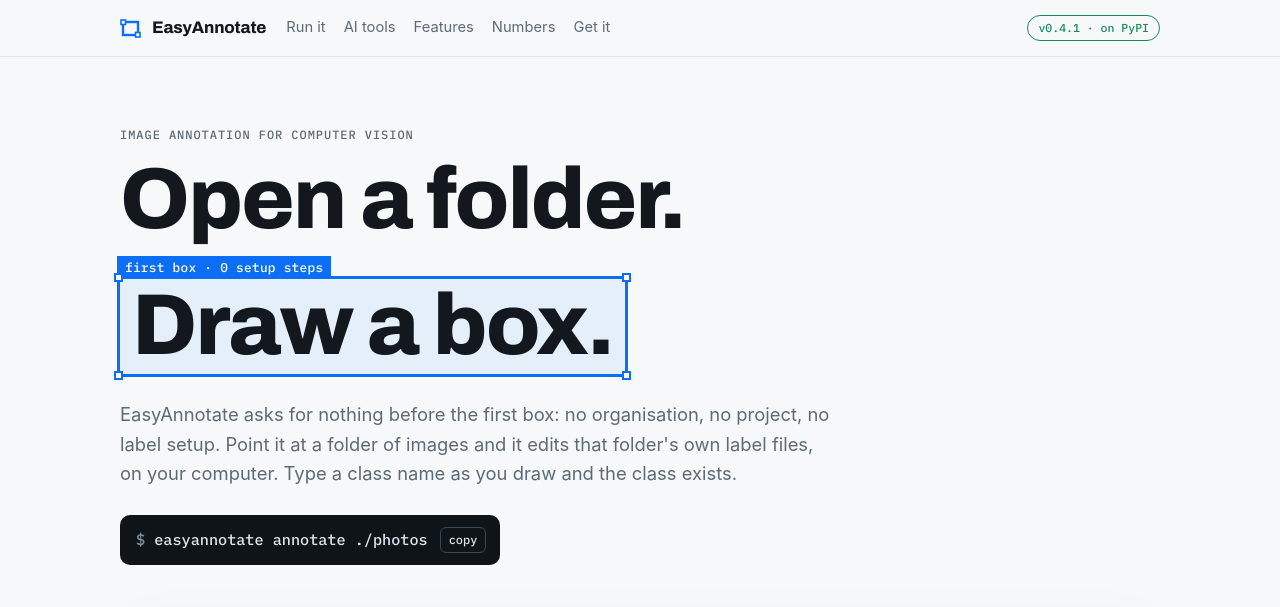
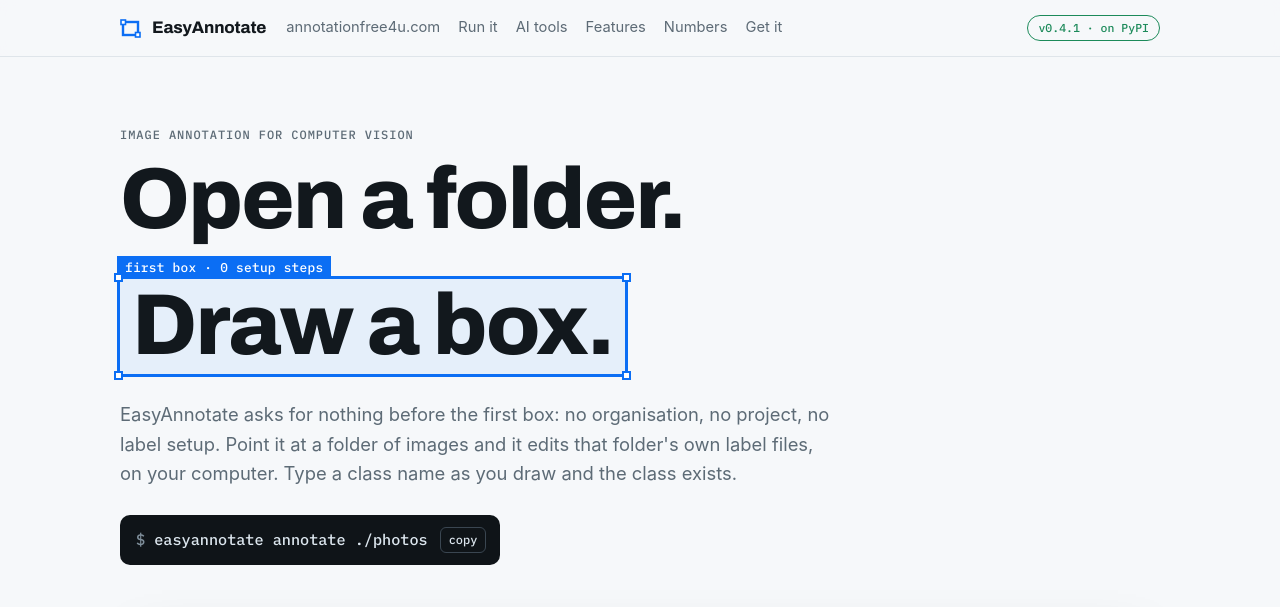
Before and after one commit to shivpratapsinghpanwar/EasyAnnotate, a plain HTML site: page site/index.html in a window 1280 px wide. Shown: the top 607 px of the page. Drawn offline with Linux system fonts and the light colour scheme.

Commit message:
Point the project's links at annotationfree4u.com
The repository, both packages and the showcase page named the GitHub Pages
address as the project's home. The site people should land on is
annotationfree4u.com: the README links to it, the packages list it as
Homepage from the next release, and the Pages site names it as its
canonical address and links to it.

```diff
--- a/site/index.html
+++ b/site/index.html
@@ -4,6 +4,7 @@
 <meta charset="utf-8">
 <meta name="viewport" content="width=device-width, initial-scale=1, viewport-fit=cover">
 <title>EasyAnnotate</title>
+<link rel="canonical" href="https://annotationfree4u.com/">
 <meta name="description" content="Image annotation for computer vision with nothing to set up: open a folder, draw a box, review model predictions hardest first, export a correct dataset.">
 <link rel="preconnect" href="https://fonts.googleapis.com">
 <link rel="preconnect" href="https://fonts.gstatic.com" crossorigin>
@@ -216,6 +217,7 @@ footer .wrap { display: flex; gap: 16px; flex-wrap: wrap; justify-content: space
       EasyAnnotate
     </a>
     <nav class="links" aria-label="Sections">
+      <a href="https://annotationfree4u.com">annotationfree4u.com</a>
       <a href="#run">Run it</a>
       <a href="#ai">AI tools</a>
       <a href="#features">Features</a>
```
Also changed, not shown: 3 other files.
